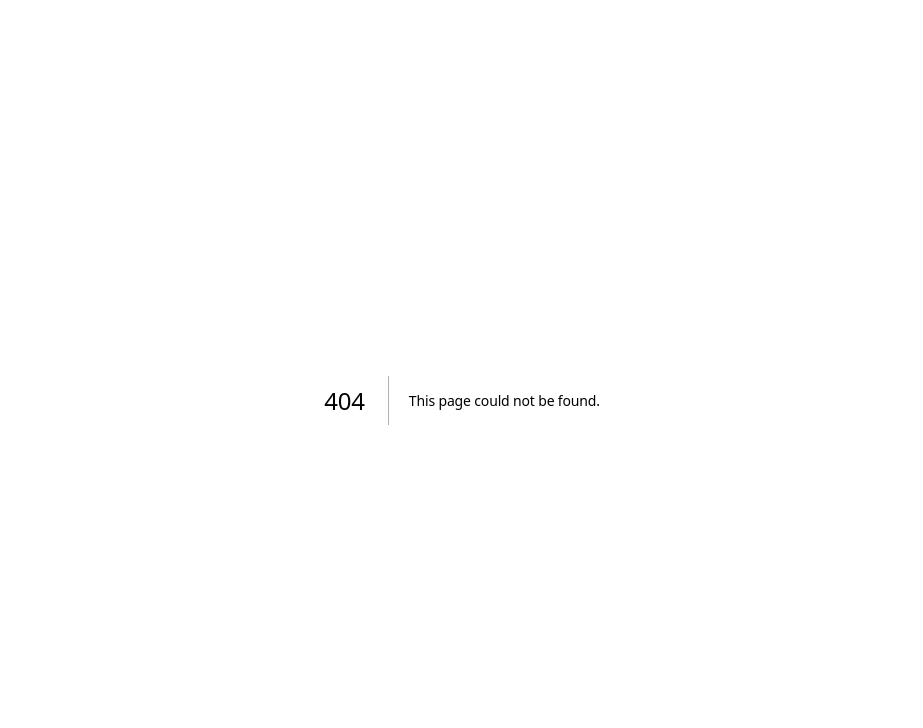
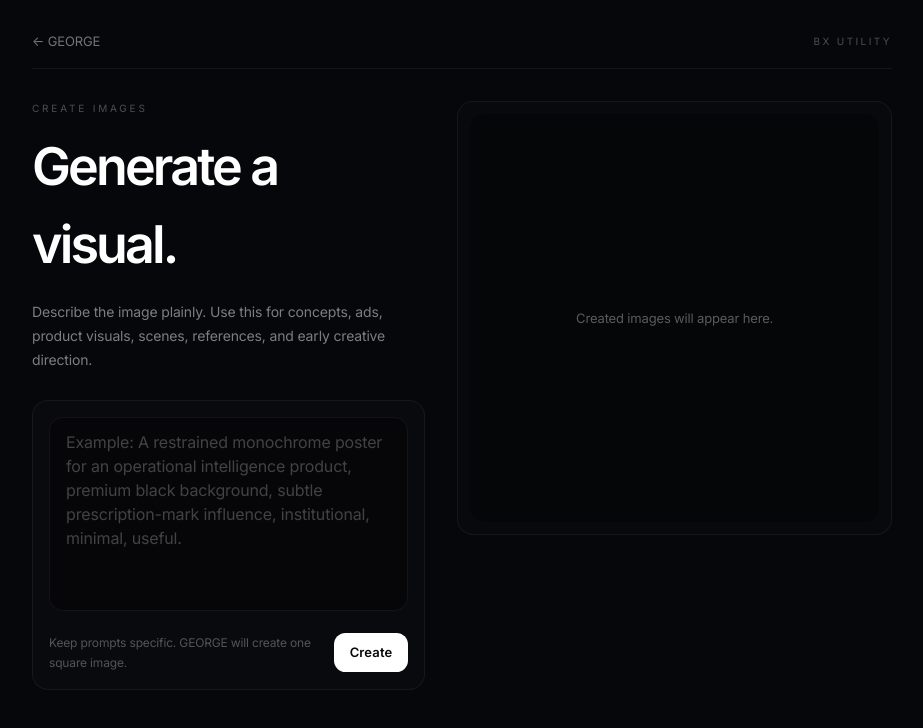
Before and after one commit to LesKemVal/ai-clarity, a Next.js app: page /images in a window 1280 px wide. Before the commit this address had no page. Shown: the top 728 px of the page, without its empty margins (178-1101 px from the left). Built offline with nearby package versions, Linux system fonts and the light colour scheme.

Commit message:
Add Create Images utility page

```diff
--- /dev/null
+++ b/app/images/page.tsx
@@ -0,0 +1,139 @@
+'use client'
+
+import { useState } from 'react'
+import Link from 'next/link'
+
+export default function ImagesPage() {
+  const [prompt, setPrompt] = useState('')
+  const [image, setImage] = useState<string | null>(null)
+  const [error, setError] = useState('')
+  const [loading, setLoading] = useState(false)
+
+  const createImage = async () => {
+    const cleanPrompt = prompt.trim()
+
+    if (!cleanPrompt) {
+      setError('Describe what you want to create.')
+      return
+    }
+
+    setLoading(true)
+    setError('')
+    setImage(null)
+
+    try {
+      const res = await fetch('/api/images', {
+        method: 'POST',
+        headers: { 'Content-Type': 'application/json' },
+        body: JSON.stringify({
+          prompt: cleanPrompt,
+          size: '1024x1024',
+          quality: 'medium',
+        }),
+      })
+
+      const data = await res.json()
+
+      if (!res.ok) {
+        setError(data?.error || 'Image creation failed.')
+        return
+      }
+
+      if (!data?.image) {
+        setError('No image returned.')
+        return
+      }
+
+      setImage(data.image)
+    } catch {
+      setError('Image creation failed.')
+    } finally {
+      setLoading(false)
+    }
+  }
+
+  return (
+    <main className="min-h-[100dvh] bg-[#06070A] px-5 py-8 text-white">
+      <div className="mx-auto flex w-full max-w-[860px] flex-col">
+        <div className="mb-8 flex items-center justify-between border-b border-white/[0.055] pb-4">
+          <Link href="/george" className="text-[13px] text-white/44 transition hover:text-white/70">
+            ← GEORGE
+          </Link>
+
+          <div className="text-[10px] uppercase tracking-[0.24em] text-white/28">
+            Bx Utility
+          </div>
+        </div>
+
+        <section className="grid gap-8 md:grid-cols-[0.95fr_1.05fr] md:items-start">
+          <div>
+            <div className="mb-3 text-[10px] uppercase tracking-[0.28em] text-white/28">
+              Create Images
+            </div>
+
+            <h1 className="text-[34px] font-semibold tracking-[-0.055em] text-white md:text-[52px]">
+              Generate a visual.
+            </h1>
+
+            <p className="mt-4 max-w-[520px] text-[14px] leading-6 text-white/48">
+              Describe the image plainly. Use this for concepts, ads, product visuals, scenes, references, and early creative direction.
+            </p>
+
+            <div className="mt-7 rounded-[1rem] border border-white/[0.055] bg-white/[0.015] p-4">
+              <textarea
+                value={prompt}
+                onChange={(e) => setPrompt(e.target.value)}
+                rows={7}
+                placeholder="Example: A restrained monochrome poster for an operational intelligence product, premium black background, subtle prescription-mark influence, institutional, minimal, useful."
+                className="w-full resize-none rounded-[0.85rem] border border-white/[0.055] bg-black/30 px-4 py-3 text-[14px] leading-6 text-white/82 outline-none placeholder:text-white/24"
+              />
+
+              <div className="mt-4 flex items-center justify-between gap-3">
+                <p className="text-[12px] leading-5 text-white/30">
+                  Keep prompts specific. GEORGE will create one square image.
+                </p>
+
+                <button
+                  type="button"
+                  onClick={createImage}
+                  disabled={loading}
+                  className="shrink-0 rounded-[0.8rem] bg-white px-4 py-2.5 text-[13px] font-semibold text-[#07080B] transition hover:bg-white/88 disabled:cursor-not-allowed disabled:opacity-45"
+                >
+                  {loading ? 'Creating…' : 'Create'}
+                </button>
+              </div>
+
+              {error && (
+                <div className="mt-4 rounded-[0.75rem] border border-red-300/18 bg-red-300/[0.045] px-3 py-2 text-[13px] text-red-100/72">
+                  {error}
+                </div>
+              )}
+            </div>
+          </div>
+
+          <div className="rounded-[1rem] border border-white/[0.055] bg-white/[0.012] p-3">
+            <div className="flex aspect-square items-center justify-center overflow-hidden rounded-[0.85rem] bg-black/34">
+              {image ? (
+                <img src={image} alt="Generated visual" className="h-full w-full object-contain" />
+              ) : (
+                <div className="px-8 text-center text-[13px] leading-6 text-white/34">
+                  Created images will appear here.
+                </div>
+              )}
+            </div>
+
+            {image && (
+              <a
+                href={image}
+                download="bx-image.png"
+                className="mt-3 block rounded-[0.75rem] border border-white/[0.055] px-4 py-2.5 text-center text-[13px] text-white/56 transition hover:bg-white/[0.018] hover:text-white/78"
+              >
+                Download image
+              </a>
+            )}
+          </div>
+        </section>
+      </div>
+    </main>
+  )
+}
```
